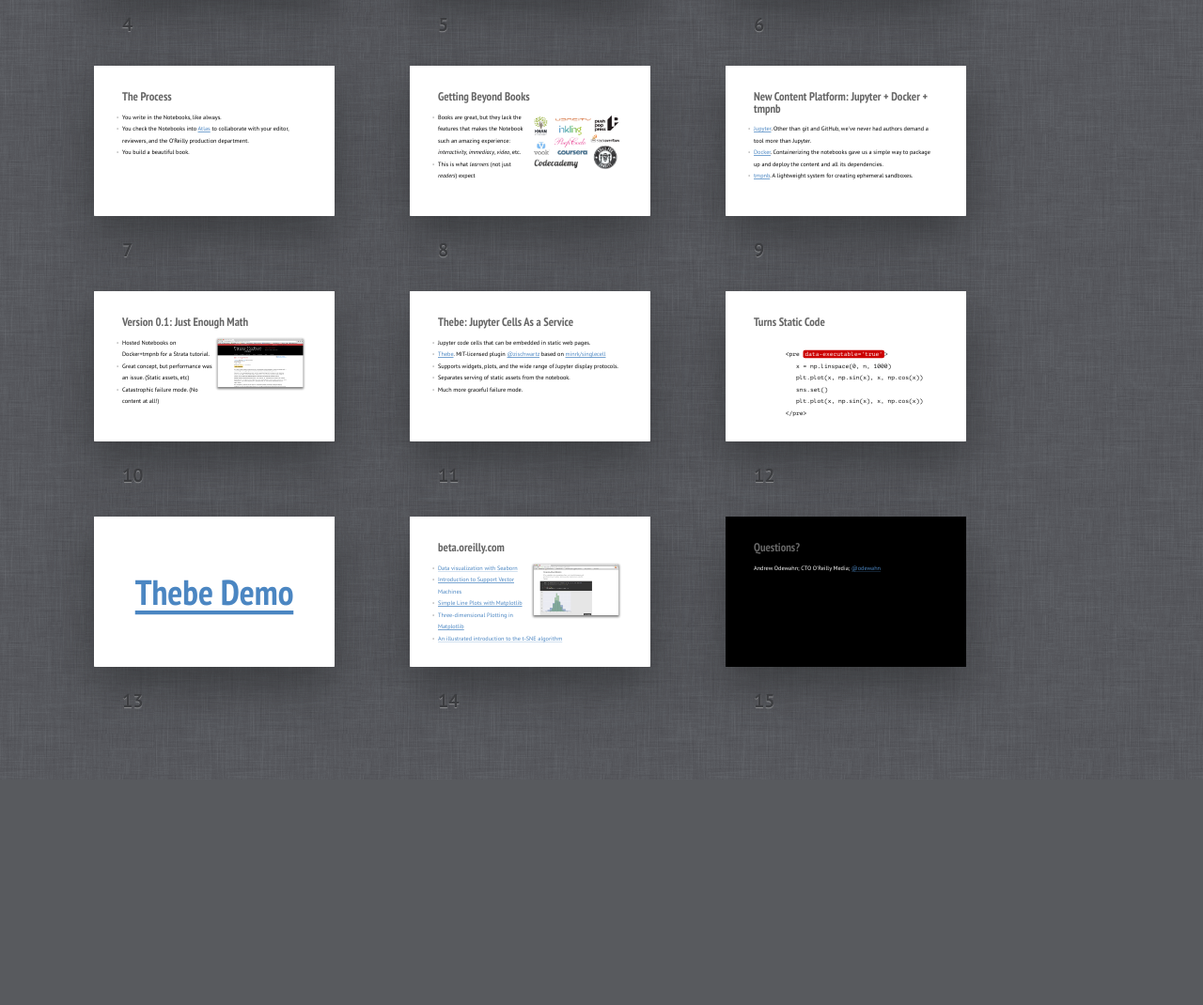
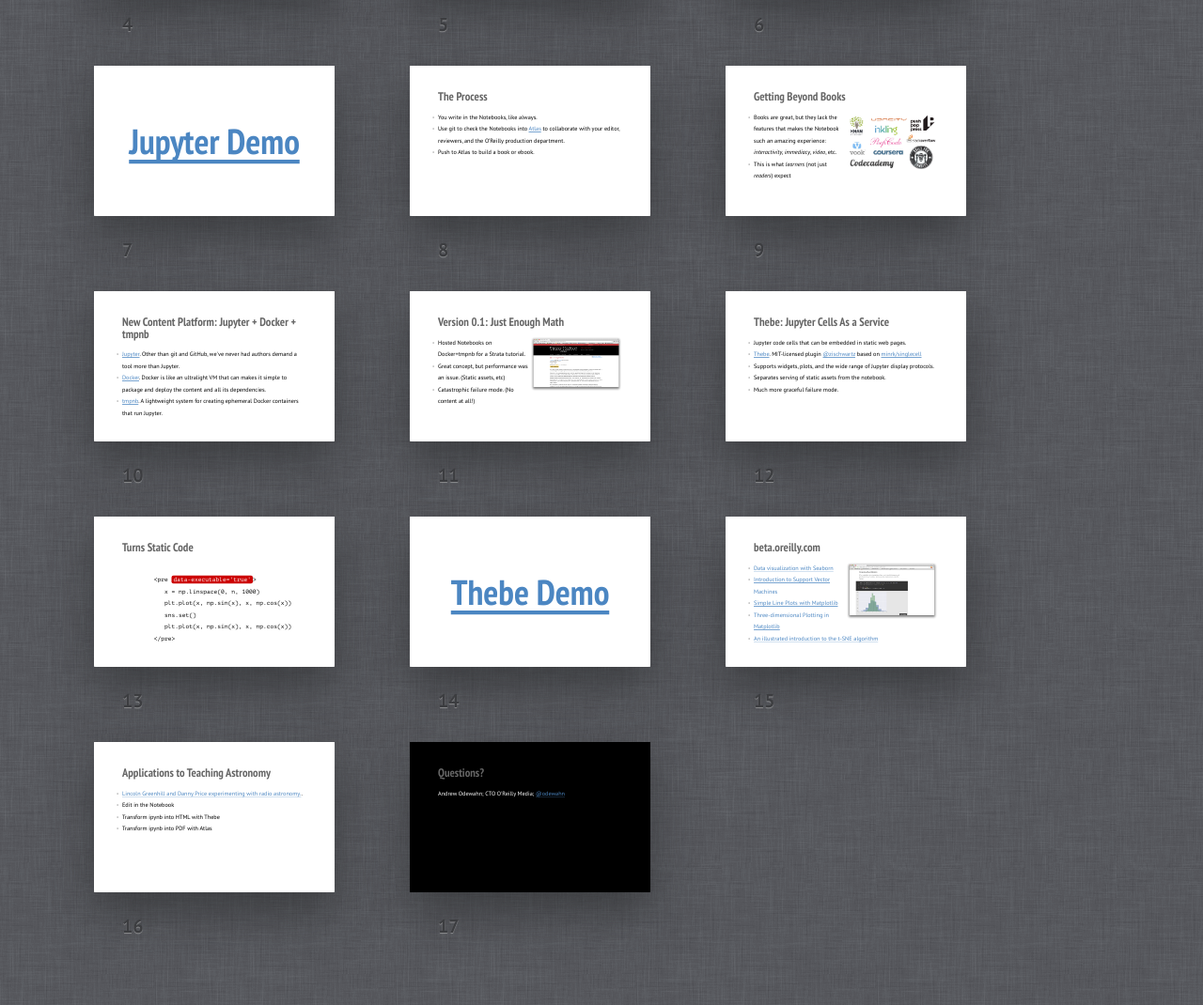
Before and after one commit to odewahn/jupyter-orm-cfa, a plain HTML site: page index.html in a window 1280 px wide. Shown: the part 740-1810 px from the top of the page at 94% size. Before the commit the page ends 1570 px from the top, so only its background shows below. Drawn offline with Linux system fonts and the light colour scheme.

Commit message:
adding more

```diff
--- a/index.html
+++ b/index.html
@@ -109,13 +109,16 @@
 		</ul>
 	</div></section>
 
+	<section class="slide shout"><div>
+		<h2><a href="http://www.nature.com/news/ipython-interactive-demo-7.21492?article=1.16261" target="_blank">Jupyter Demo</a></h2>
+	</div></section>
 
 	<section class="slide"><div>
 		<h2>The Process</h2>
 		<ul>
 		  <li>You write in the Notebooks, like always.</li>
-		  <li>You check the Notebooks into <a href="atlas.oreilly.com">Atlas</a> to collaborate with your editor, reviewers, and the O’Reilly production department.</li>
-		  <li>You build a beautiful book.</li>
+		  <li>Use git to check the Notebooks into <a href="atlas.oreilly.com">Atlas</a> to collaborate with your editor, reviewers, and the O’Reilly production department.</li>
+		  <li>Push to Atlas to build a book or ebook.</li>
 		</ul>
 	</div></section>
 
@@ -133,10 +136,11 @@
 		<h2>New Content Platform: Jupyter + Docker + tmpnb</h2>
 		<ul>
 			<li><a href="http://jupyter.org/">Jupyter</a>. Other than git and GitHub, we've never had authors demand a tool more than Jupyter.</li>
-			<li><a href="https://www.docker.com/">Docker</a>.  Containerizing the notebooks gave us a simple way to package up and deploy the content and all its dependencies.</li>
-			<li><a href="https://github.com/jupyter/tmpnb">tmpnb</a>. A lightweight system for creating ephemeral sandboxes.
+			<li><a href="https://www.docker.com/">Docker</a>.  Docker is like an ultralight VM that can makes it simple to package and deploy the content and all its dependencies.</li>
+			<li><a href="https://github.com/jupyter/tmpnb">tmpnb</a>. A lightweight system for creating ephemeral Docker containers that run Jupyter.
 		 </ul>
 	</div></section>
+
 
 	<section class="slide"><div>
 		<h2>Version 0.1: Just Enough Math</h2>
@@ -194,6 +198,15 @@
 		</ul>
 	</div></section>
 
+	<section class="slide"><div>
+		<h2>Applications to Teaching Astronomy</h2>
+		<ul>
+			<li><a href="https://github.com/odewahn/interferometry-demo">Lincoln Greenhill and Danny Price experimenting with radio astronomy.</a>.</li>
+			<li>Edit in the Notebook</li>
+			<li>Transform ipynb into HTML with Thebe</li>
+      <li>Transform ipynb into PDF with Atlas</li>
+		</ul>
+	</div></section>
 
 	<section class="slide cover" id="questions"><div>
 		<h2>Questions?</h2>
@@ -201,7 +214,7 @@
 
 	</div></section>
 
-	<p class="badge"><a href="https://github.com/rgbkrk/jupyter-environments-odsc2015">Fork me on Github</a></p>
+	<p class="badge"><a href="https://github.com/odewahn/jupyter-orm-cfa">Fork me on Github</a></p>
 	<!--
 		To hide progress bar from entire presentation
 		just remove “progress” element.
```
